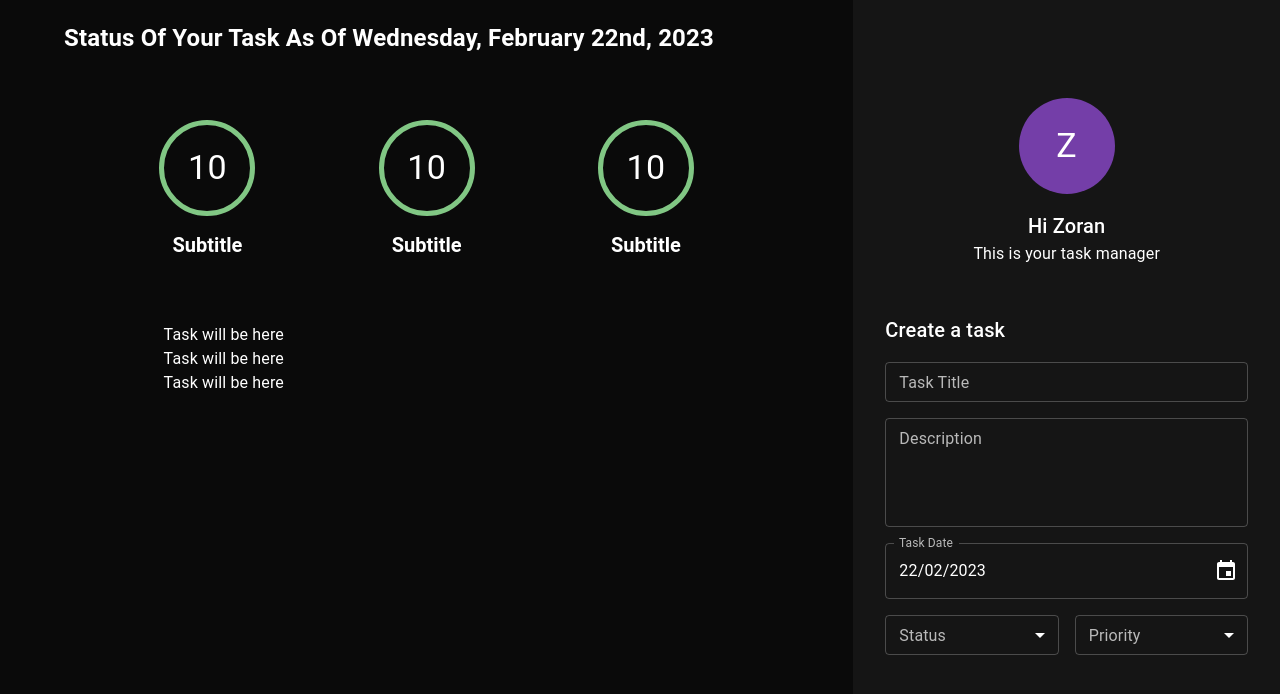
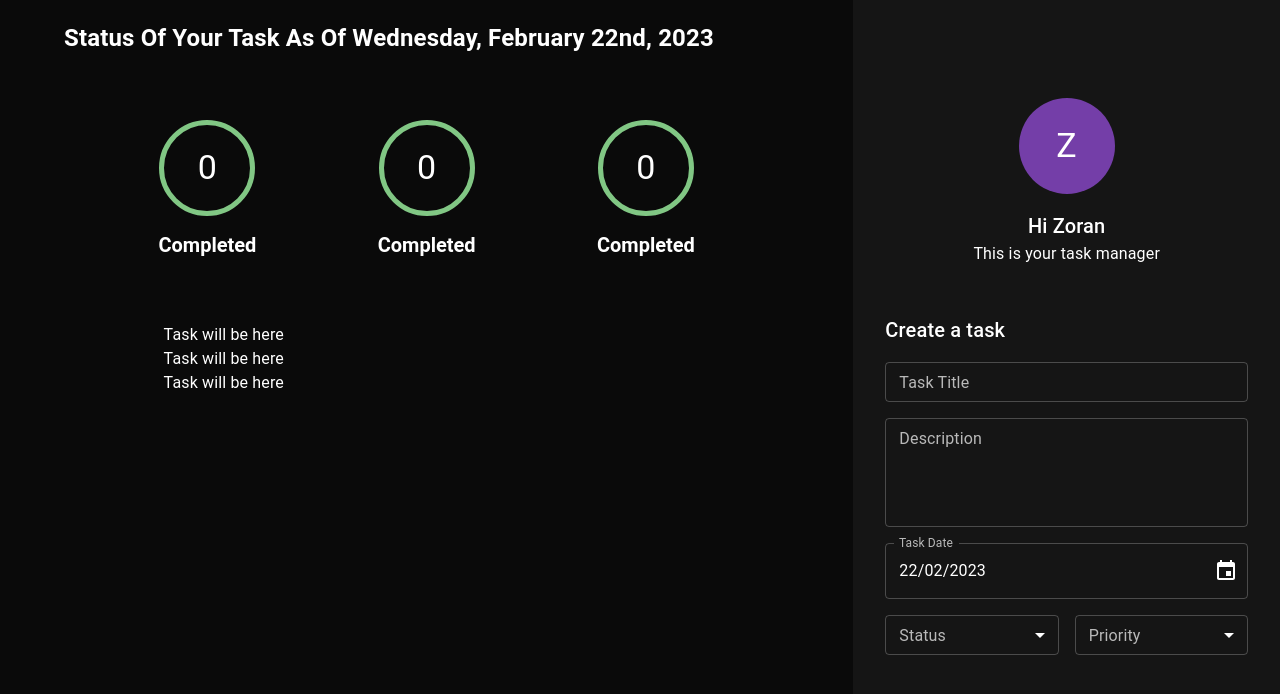
Before and after one commit to ZoranMustac/todo-app, a React (Create React App) app: page / in a window 1280 px wide. Shown: the top 694 px of the page. Built offline with nearby package versions, Linux system fonts and the light colour scheme.

Commit message:
Added correct label

```diff
--- /dev/null
+++ b/src/components/taskCounter/helpers/emitCorrectLabel.ts
@@ -0,0 +1,15 @@
+import { TaskCounterStatusType } from '../../../Interfaces/ITaskCounter';
+import { Status } from '../../createTaskForm/enums/Status';
+
+export const emitCorrectLabel = (
+    status: TaskCounterStatusType,
+): string => {
+    switch (status) {
+        case Status.todo:
+            return `Todo's`;
+        case Status.inProgress:
+            return 'In Progress';
+        case Status.completed:
+            return 'Completed';
+    }
+};
--- a/src/components/taskCounter/taskCounter.tsx
+++ b/src/components/taskCounter/taskCounter.tsx
@@ -3,6 +3,8 @@
 import { ITaskCounter } from '../../Interfaces/ITaskCounter';
 import { Status } from '../createTaskForm/enums/Status';
 import { emitCorrectBorderColor } from './helpers/emitCorrectBorderColor';
+import { emitCorrectLabel } from './helpers/emitCorrectLabel';
+import PropTypes from 'prop-types';
 
 export const TaskCounter: FC<ITaskCounter> = (
     props,
@@ -32,7 +34,7 @@
                         color="#ffffff"
                         variant="h4"
                     >
-                        10
+                        {count}
                     </Typography>
                 </Avatar>
                 <Typography
@@ -41,9 +43,18 @@
                     fontSize="20px"
                     variant="h5"
                 >
-                    Subtitle
+                    {emitCorrectLabel(status)}
                 </Typography>
             </Box>
         </>
     );
 };
+
+TaskCounter.propTypes = {
+    count: PropTypes.number,
+    status: PropTypes.oneOf([
+        Status.todo,
+        Status.inProgress,
+        Status.completed,
+    ]),
+};
```
